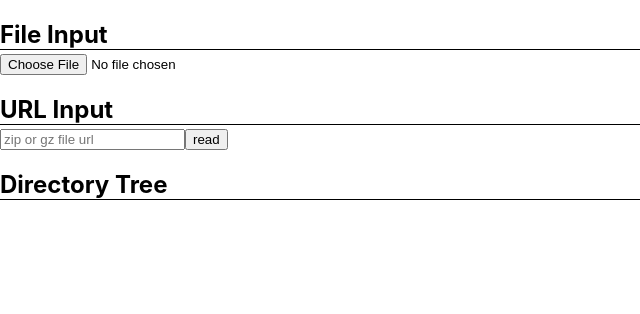
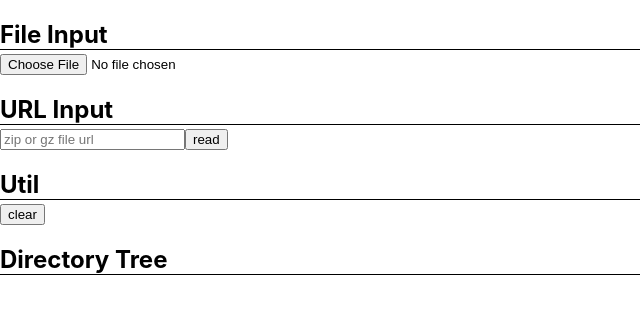
Before and after one commit to wasuken/compiew-front, a React (Create React App) app: page / in a window 1280 px wide. Shown: the top 314 px of the page, without its empty margins (0-640 px from the left). Built offline with nearby package versions, Linux system fonts and the light colour scheme.

Commit message:
クリアボタン実装 #1

```diff
--- a/src/App.tsx
+++ b/src/App.tsx
@@ -43,7 +43,10 @@ const useHooks = () => {
       .then((res) => res.json())
       .then((json) => setFilepathes(json.pathes));
   };
-  return { handleFiles, filepathes, handleParseFromUrl };
+  const clearFilepathes = () => {
+    setFilepathes([]);
+  };
+  return { handleFiles, filepathes, handleParseFromUrl, clearFilepathes };
 };
 
 function genTable(fps: string[]) {
@@ -103,11 +106,12 @@ const genDefaultChild = (name: string) => {
   };
 };
 
-const API_URL = `http://localhost:8082`
+const API_URL = `http://localhost:8082`;
 
 function App() {
   const [uploadFile, setUploadFile] = useState("");
-  const { handleFiles, filepathes, handleParseFromUrl } = useHooks();
+  const { handleFiles, filepathes, handleParseFromUrl, clearFilepathes } =
+    useHooks();
   const [inputUrl, setInputUrl] = useState<string>("");
 
   return (
@@ -130,6 +134,12 @@ function App() {
         </div>
       </div>
       <div>
+        <h2 className="title">Util</h2>
+        <div>
+          <button onClick={() => clearFilepathes()}>clear</button>
+        </div>
+      </div>
+      <div>
         <h2 className="title">Directory Tree</h2>
         {filepathes.length <= 0 ? (
           <div></div>
```
